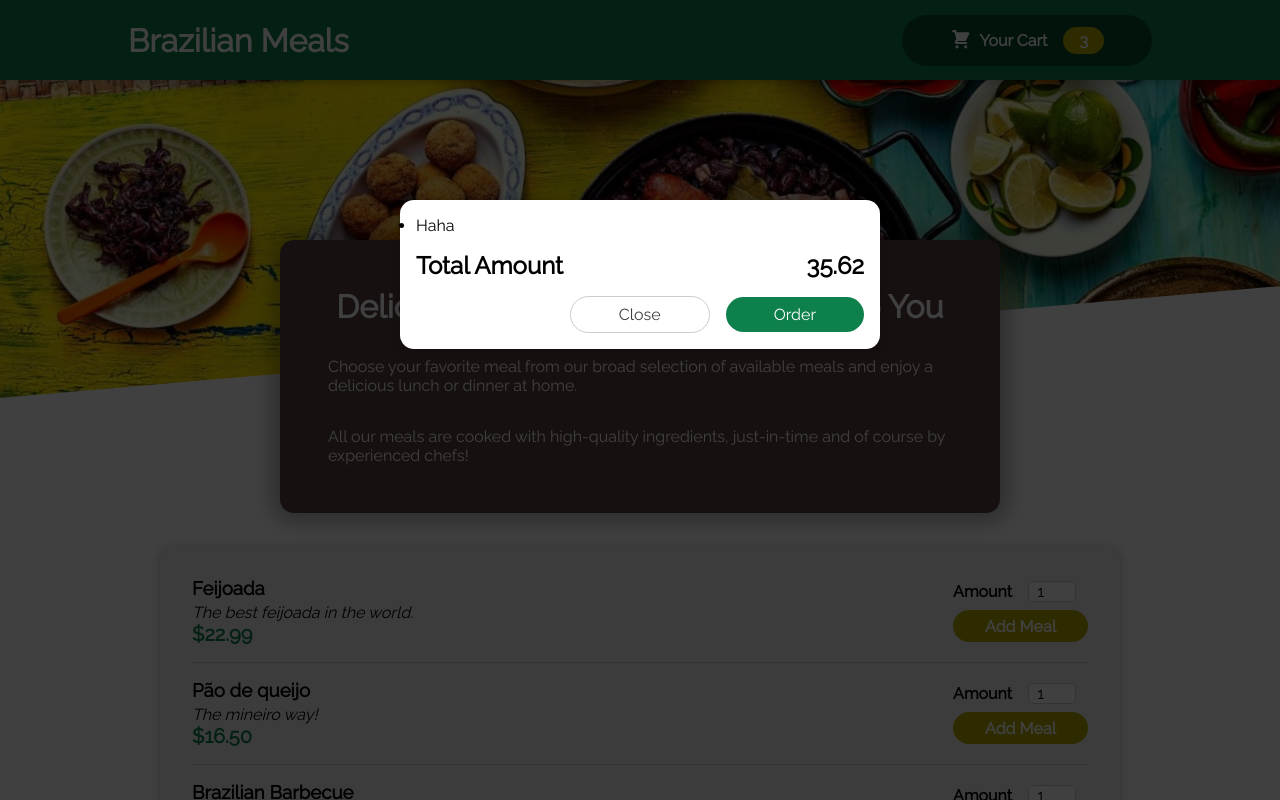
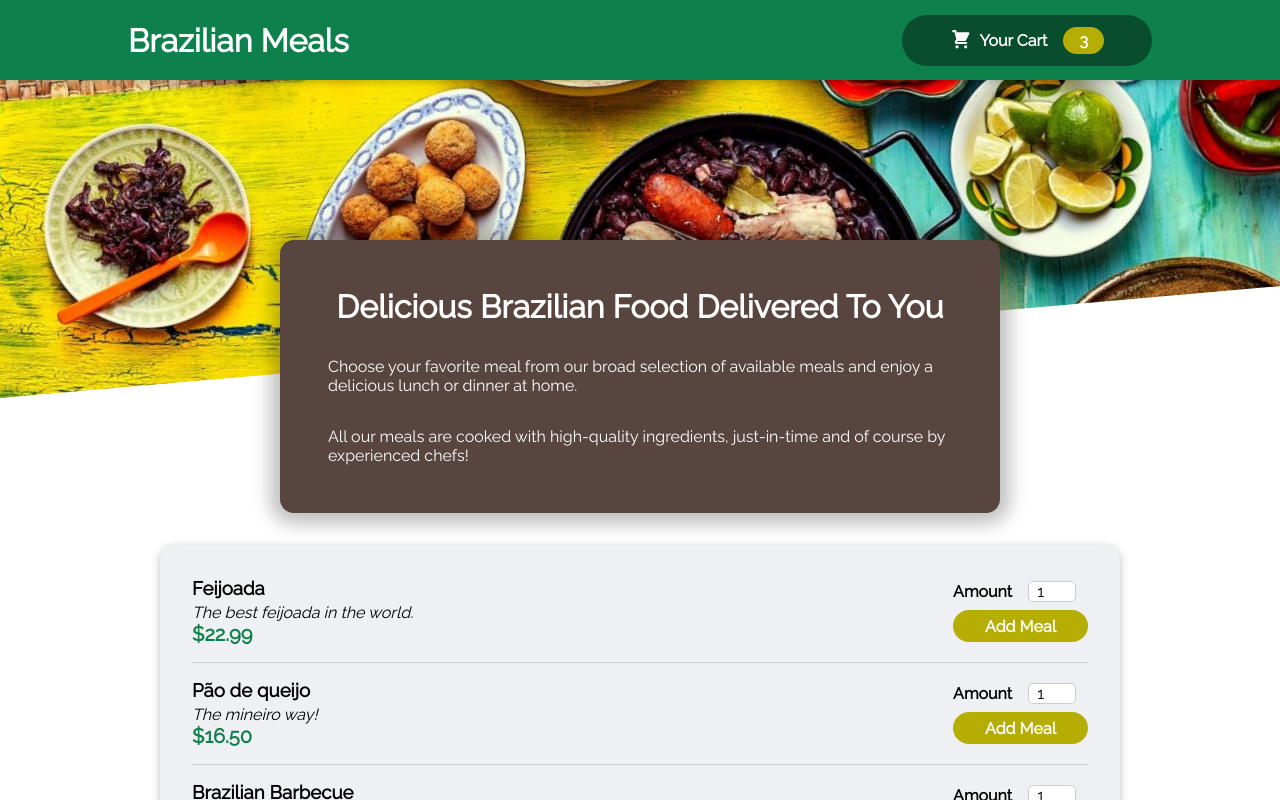
Before and after one commit to gxlpes/order-food, a React (Create React App) app: page / in a window 1280 px wide. Shown: the top 800 px of the page. Built offline with nearby package versions, Linux system fonts and the light colour scheme.

Commit message:
Added the func of modal/backdrop

```diff
--- a/src/App.js
+++ b/src/App.js
@@ -1,14 +1,26 @@
 import Header from "./components/Layout/Header";
-import { GlobalStyles } from "./GlobalStyles";
 import Meals from "./components/Meals/Meals";
 import Cart from "../src/components/Cart/Cart";
 
+import { GlobalStyles } from "./GlobalStyles";
+import { useState } from "react";
+
 function App() {
+  const [cartIsShown, setCartIsShown] = useState(false);
+
+  const showCartHandler = () => {
+    setCartIsShown(true);
+  };
+
+  const hideCartHandler = () => {
+    setCartIsShown(false);
+  };
+
   return (
     <>
       <GlobalStyles />
-      <Cart />
-      <Header />
+      {cartIsShown && <Cart onClose={hideCartHandler} />}
+      <Header onShowCart={showCartHandler} />
       <main>
         <Meals />
       </main>
--- a/src/components/Cart/Cart.js
+++ b/src/components/Cart/Cart.js
@@ -11,14 +11,16 @@ const Cart = (props) => {
   );
 
   return (
-    <Modal>
+    <Modal onClose={props.onClose}>
       {cartItems}
       <TotalAmountInfo>
         <span>Total Amount</span>
         <span>35.62</span>
       </TotalAmountInfo>
       <ButtonsActions>
-        <button className="btn-close">Close</button>
+        <button className="btn-close" onClick={props.onClose}>
+          Close
+        </button>
         <button className="btn-order">Order</button>
       </ButtonsActions>
     </Modal>
--- a/src/components/Layout/Header.js
+++ b/src/components/Layout/Header.js
@@ -7,7 +7,7 @@ const Header = (props) => {
     <>
       <HeaderContainer>
         <h1>Brazilian Meals</h1>
-        <HeaderCartButton>Cart</HeaderCartButton>
+        <HeaderCartButton onClick={props.onShowCart}>Cart</HeaderCartButton>
       </HeaderContainer>
       <ContainerIMG>
         <BackgroundIMG src={mealsImage} alt="table with brazilian food" />
--- a/src/components/Layout/HeaderCartButton.js
+++ b/src/components/Layout/HeaderCartButton.js
@@ -3,7 +3,7 @@ import CartIcon from "../Cart/CartIcon";
 
 const HeaderCartButton = (props) => {
   return (
-    <CartButton>
+    <CartButton onClick={props.onClick}>
       <CartIcon />
       <span>Your Cart</span>
       <Badge>3</Badge>
--- a/src/components/UI/Modal.js
+++ b/src/components/UI/Modal.js
@@ -2,7 +2,7 @@ import { BackdropWrapper, ModalStyled } from "./Styles/ModalStyles";
 import ReactDOM from "react-dom";
 
 const Backdrop = (props) => {
-  return <BackdropWrapper />;
+  return <BackdropWrapper onClick={props.onClose} />;
 };
 
 const ModalOverlay = (props) => {
@@ -13,12 +13,12 @@ const ModalOverlay = (props) => {
   );
 };
 
-const portalHTMLElement = document.getElementById("overlays");
+const Modal = (props) => {
+  const portalHTMLElement = document.getElementById("overlays");
 
-const Modal = (props) => {
   return (
     <>
-      {ReactDOM.createPortal(<Backdrop />, portalHTMLElement)}
+      {ReactDOM.createPortal(<Backdrop onClose={props.onClose} />, portalHTMLElement)}
       {ReactDOM.createPortal(
         <ModalOverlay>{props.children}</ModalOverlay>,
         portalHTMLElement
--- a/src/components/UI/Styles/ModalStyles.js
+++ b/src/components/UI/Styles/ModalStyles.js
@@ -42,4 +42,14 @@ export const BackdropWrapper = styled.div`
   height: 100vh;
   z-index: 20;
   background-color: rgba(0, 0, 0, 0.75);
+  animation: fade-in 0.3s ease-in-out;
+
+  @keyframes fade-in {
+    from {
+      opacity: 0;
+    }
+    to {
+      opacity: 1;
+    }
+  }
 `;
```
Also changed, not shown: src/GlobalStyles.js (line endings or trailing spaces).
